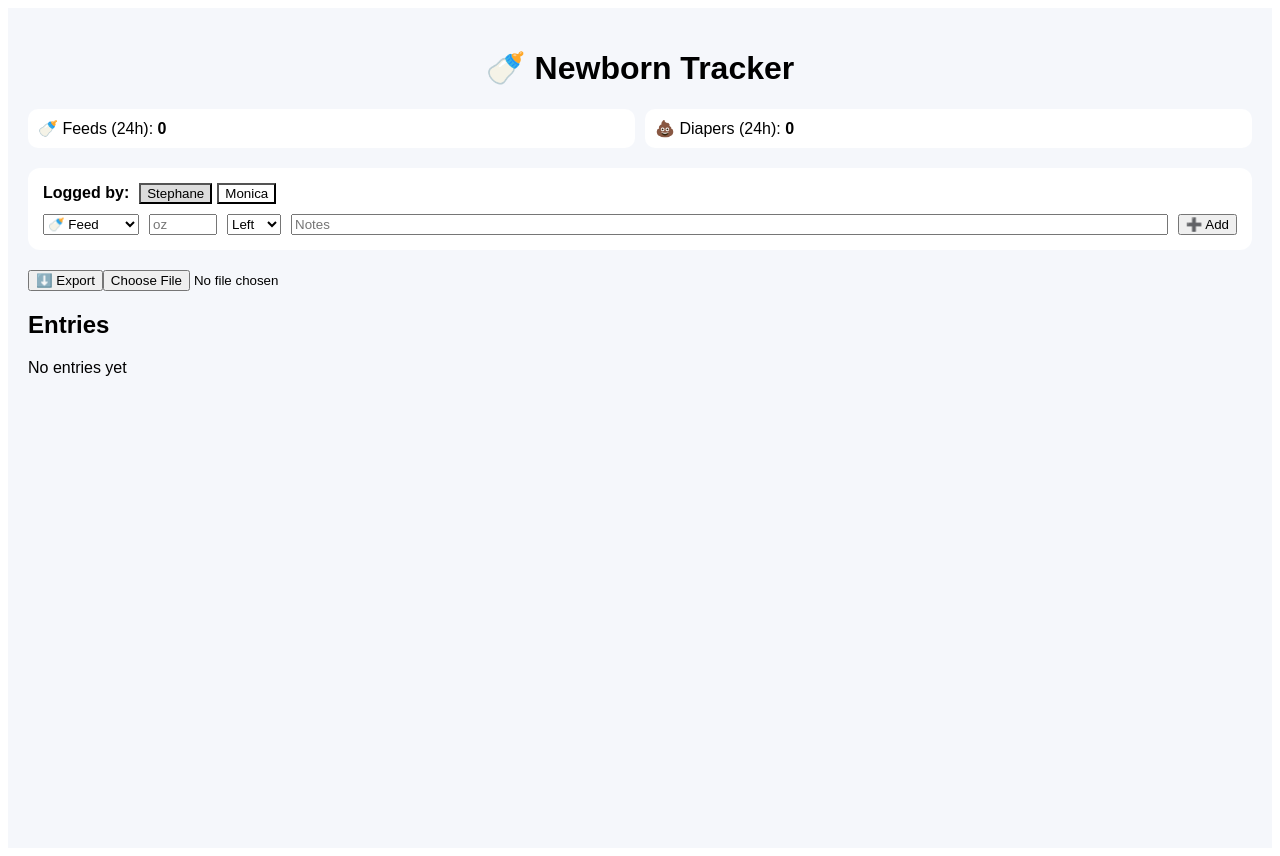
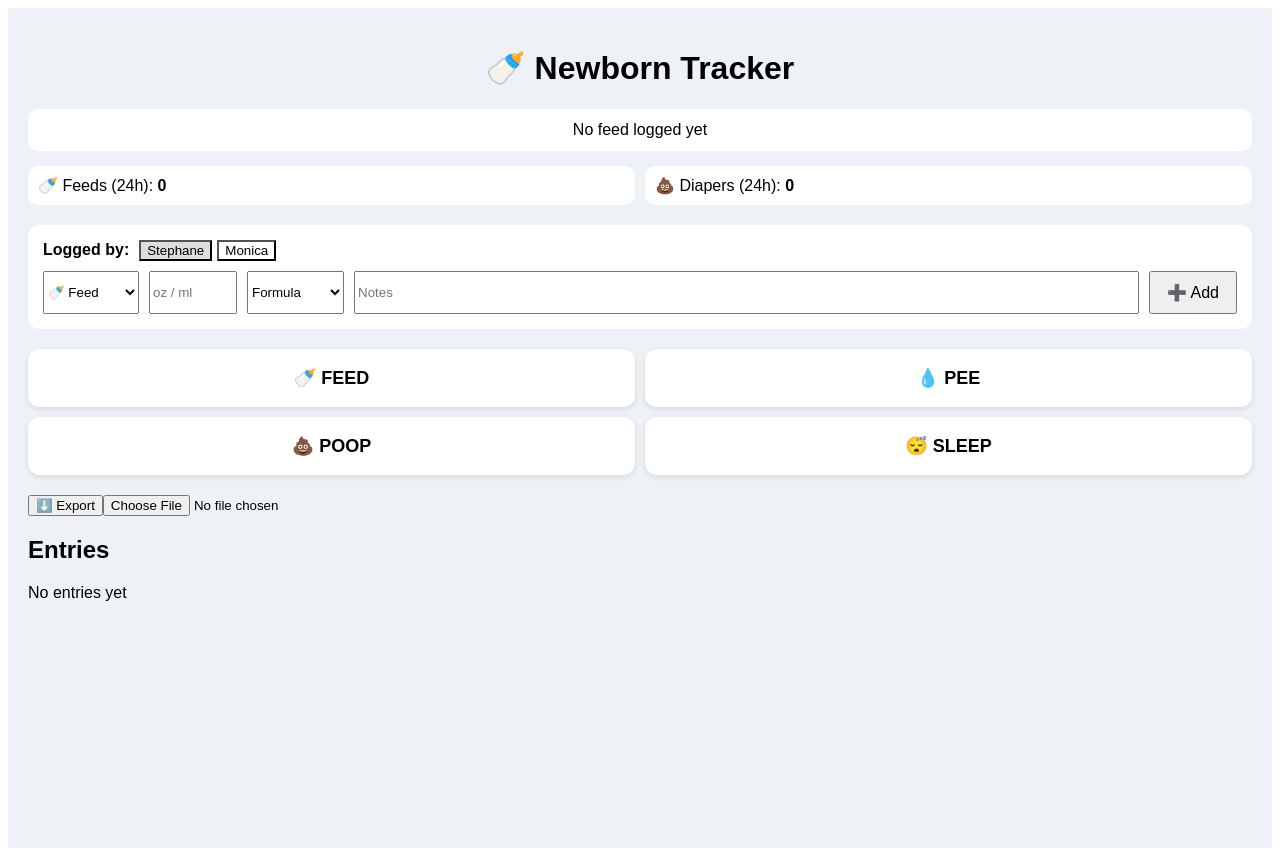
Before and after one commit to stedaph/newborn-tracker, a React (Vite) app: page / in a window 1280 px wide. Built offline with nearby package versions, Linux system fonts and the light colour scheme.

Commit message:
Update App.jsx

```diff
--- a/App.jsx
+++ b/App.jsx
@@ -7,7 +7,7 @@ export default function App() {
 
   const [parent, setParent] = useState("Stephane");
   const [amount, setAmount] = useState("");
-  const [side, setSide] = useState("left");
+  const [side, setSide] = useState("formula");
 
   const [editingId, setEditingId] = useState(null);
 
@@ -55,7 +55,7 @@ export default function App() {
     setNote(entry.note);
     setParent(entry.parent);
     setAmount(entry.amount || "");
-    setSide(entry.side || "left");
+    setSide(entry.side || "formula");
     setEditingId(entry.id);
   };
 
@@ -77,6 +77,7 @@ export default function App() {
     reader.readAsText(file);
   };
 
+  // --- STATS ---
   const last24h = entries.filter(e => {
     const diff = Date.now() - new Date(e.time).getTime();
     return diff < 24 * 60 * 60 * 1000;
@@ -85,11 +86,40 @@ export default function App() {
   const feedCount = last24h.filter(e => e.type === "feed").length;
   const diaperCount = last24h.filter(e => e.type === "diaper").length;
 
+  // --- LAST FEED + DUE LOGIC ---
+  const lastFeed = entries.find(e => e.type === "feed");
+  let hoursSinceFeed = null;
+  if (lastFeed) {
+    hoursSinceFeed = (Date.now() - new Date(lastFeed.time).getTime()) / 3600000;
+  }
+
+  const feedDue = hoursSinceFeed !== null && hoursSinceFeed >= 3; // 3h threshold
+
   return (
-    <div style={{ padding: 20, fontFamily: "Arial", backgroundColor: "#f5f7fb", minHeight: "100vh" }}>
+    <div style={{ padding: 20, fontFamily: "Arial", backgroundColor: "#eef2f7", minHeight: "100vh" }}>
 
       <h1 style={{ textAlign: "center" }}>🍼 Newborn Tracker</h1>
 
+      {/* LAST FEED */}
+      <div style={{
+        background: feedDue ? "#ffe5e5" : "white",
+        padding: 12,
+        borderRadius: 10,
+        marginBottom: 15,
+        textAlign: "center"
+      }}>
+        {lastFeed ? (
+          <>
+            Last feed: <strong>{lastFeed.time}</strong><br />
+            {hoursSinceFeed.toFixed(1)} hours ago
+            {feedDue && <div style={{ color: "red", marginTop: 5 }}>⚠️ Baby may be due for feeding</div>}
+          </>
+        ) : (
+          "No feed logged yet"
+        )}
+      </div>
+
+      {/* STATS */}
       <div style={{ display: "flex", gap: 10, marginBottom: 20 }}>
         <div style={{ background: "white", padding: 10, borderRadius: 10, flex: 1 }}>
           🍼 Feeds (24h): <strong>{feedCount}</strong>
@@ -99,6 +129,7 @@ export default function App() {
         </div>
       </div>
 
+      {/* INPUT */}
       <div style={{ background: "white", padding: 15, borderRadius: 12, marginBottom: 20 }}>
 
         <div style={{ marginBottom: 10 }}>
@@ -117,20 +148,32 @@ export default function App() {
 
           {type === "feed" && (
             <>
-              <input placeholder="oz" value={amount} onChange={(e) => setAmount(e.target.value)} style={{ width: 60 }} />
+              <input placeholder="oz / ml" value={amount} onChange={(e) => setAmount(e.target.value)} style={{ width: 80 }} />
               <select value={side} onChange={(e) => setSide(e.target.value)}>
-                <option value="left">Left</option>
-                <option value="right">Right</option>
-                <option value="both">Both</option>
+                <option value="left">Left breast</option>
+                <option value="right">Right breast</option>
+                <option value="both">Both breasts</option>
+                <option value="formula">Formula</option>
+
               </select>
             </>
           )}
 
           <input placeholder="Notes" value={note} onChange={(e) => setNote(e.target.value)} style={{ flex: 1 }} />
 
-          <button onClick={addEntry}>
+          <button onClick={addEntry} style={{ padding: "10px 16px", fontSize: 16 }}>
             {editingId ? "✏️ Update" : "➕ Add"}
           </button>
+        </div>
+      </div>
+
+      {/* BIG QUICK BUTTONS (night mode friendly) */}
+      <div style={{ marginBottom: 20 }}>
+        <div style={{ display: "grid", gridTemplateColumns: "1fr 1fr", gap: 10 }}>
+          <button style={bigBtn} onClick={() => setEntries([{ id: Date.now(), type: "feed", parent, side: "formula", note: "Quick feed", time: new Date().toLocaleString() }, ...entries])}>🍼 FEED</button>
+          <button style={bigBtn} onClick={() => setEntries([{ id: Date.now(), type: "diaper", parent, note: "Wet diaper", time: new Date().toLocaleString() }, ...entries])}>💧 PEE</button>
+          <button style={bigBtn} onClick={() => setEntries([{ id: Date.now(), type: "diaper", parent, note: "Dirty diaper", time: new Date().toLocaleString() }, ...entries])}>💩 POOP</button>
+          <button style={bigBtn} onClick={() => setEntries([{ id: Date.now(), type: "sleep", parent, note: "Nap", time: new Date().toLocaleString() }, ...entries])}>😴 SLEEP</button>
         </div>
       </div>
 
@@ -148,7 +191,14 @@ export default function App() {
           <div style={{ fontSize: 12, color: "gray" }}>{e.time}</div>
 
           {e.type === "feed" && (
-            <div>{e.amount} oz • {e.side}</div>
+            <div>
+              {e.amount && `${e.amount} oz/ml • `}
+              {e.side === "left" && "Left breast"}
+              {e.side === "right" && "Right breast"}
+              {e.side === "both" && "Both breasts"}
+              {e.side === "formula" && "Formula"}
+
+            </div>
           )}
 
           <div>{e.note}</div>
@@ -163,3 +213,13 @@ export default function App() {
     </div>
   );
 }
+
+const bigBtn = {
+  padding: "18px",
+  fontSize: "18px",
+  fontWeight: "bold",
+  borderRadius: "12px",
+  background: "white",
+  border: "none",
+  boxShadow: "0 2px 6px rgba(0,0,0,0.1)"
+};
```
